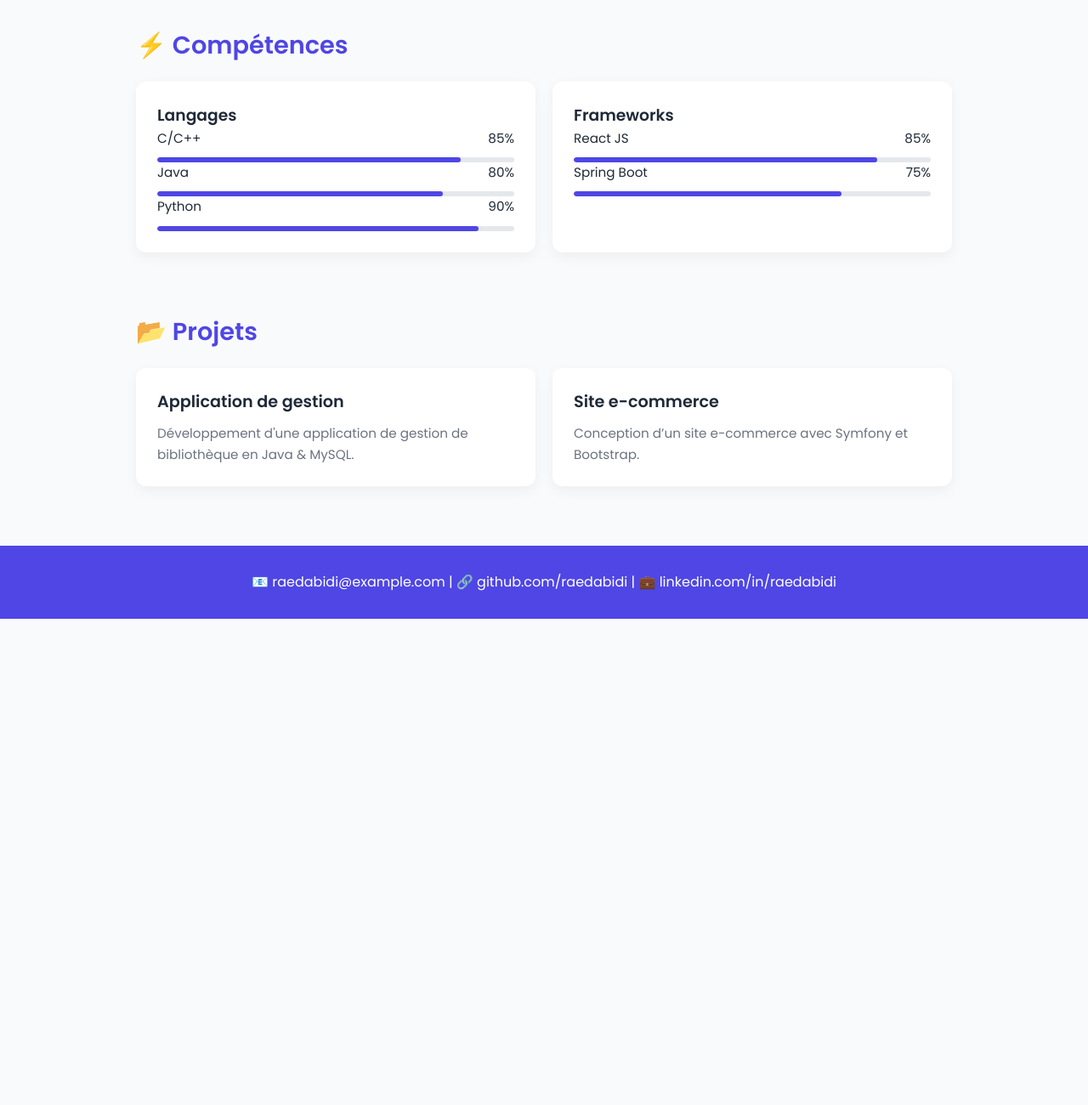
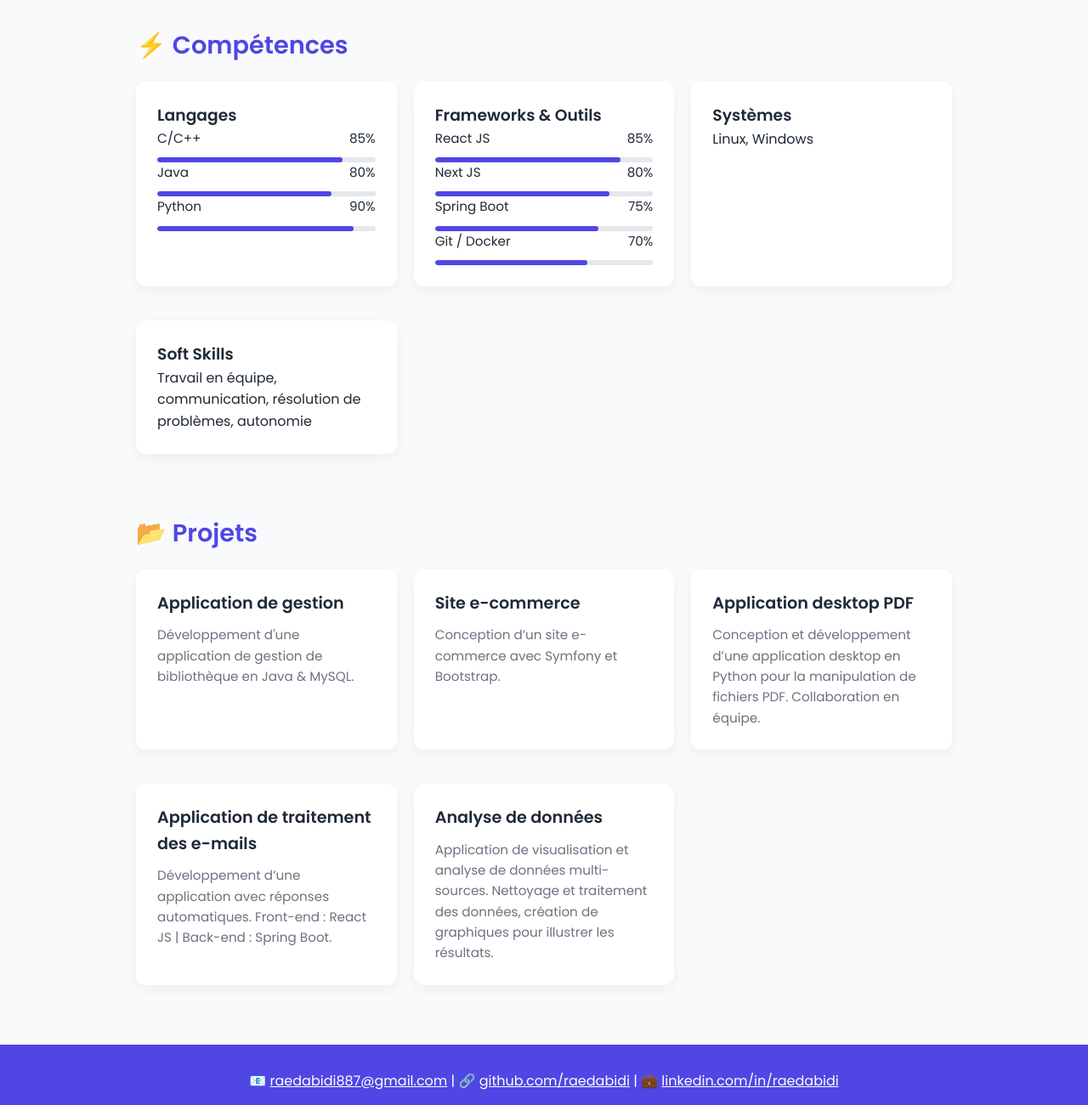
Before and after one commit to raedabidi/portfolio, a plain HTML site: page index.html in a window 1280 px wide. Shown: the part 460-1760 px from the top of the page at 85% size. Before the commit the page ends 1188 px from the top, so only its background shows below. Drawn offline with Linux system fonts and the light colour scheme.

Commit message:
Update index.html

```diff
--- a/index.html
+++ b/index.html
@@ -7,7 +7,7 @@
   <link href="https://fonts.googleapis.com/css2?family=Poppins:wght@400;600&display=swap" rel="stylesheet">
   <style>
     :root {
-      --primary: #4f46e5; /* bleu élégant */
+      --primary: #4f46e5;
       --secondary: #6366f1;
       --background: #f9fafb;
       --text-dark: #1f2937;
@@ -68,9 +68,7 @@
       transition: transform 0.2s;
     }
 
-    .card:hover {
-      transform: translateY(-5px);
-    }
+    .card:hover { transform: translateY(-5px); }
 
     .skills-grid, .projects-grid {
       display: grid;
@@ -149,11 +147,23 @@
           <div class="progress"><div class="progress-bar" style="width:90%"></div></div>
         </div>
         <div class="card">
-          <h3>Frameworks</h3>
+          <h3>Frameworks & Outils</h3>
           <div class="skill-item">React JS <span>85%</span></div>
           <div class="progress"><div class="progress-bar" style="width:85%"></div></div>
+          <div class="skill-item">Next JS <span>80%</span></div>
+          <div class="progress"><div class="progress-bar" style="width:80%"></div></div>
           <div class="skill-item">Spring Boot <span>75%</span></div>
           <div class="progress"><div class="progress-bar" style="width:75%"></div></div>
+          <div class="skill-item">Git / Docker <span>70%</span></div>
+          <div class="progress"><div class="progress-bar" style="width:70%"></div></div>
+        </div>
+        <div class="card">
+          <h3>Systèmes</h3>
+          <p>Linux, Windows</p>
+        </div>
+        <div class="card">
+          <h3>Soft Skills</h3>
+          <p>Travail en équipe, communication, résolution de problèmes, autonomie</p>
         </div>
       </div>
     </section>
@@ -169,12 +179,27 @@
           <h3>Site e-commerce</h3>
           <p>Conception d’un site e-commerce avec Symfony et Bootstrap.</p>
         </div>
+        <div class="card project-card">
+          <h3>Application desktop PDF</h3>
+          <p>Conception et développement d’une application desktop en Python pour la manipulation de fichiers PDF. Collaboration en équipe.</p>
+        </div>
+        <div class="card project-card">
+          <h3>Application de traitement des e-mails</h3>
+          <p>Développement d’une application avec réponses automatiques. Front-end : React JS | Back-end : Spring Boot.</p>
+        </div>
+        <div class="card project-card">
+          <h3>Analyse de données</h3>
+          <p>Application de visualisation et analyse de données multi-sources. Nettoyage et traitement des données, création de graphiques pour illustrer les résultats.</p>
+        </div>
       </div>
     </section>
   </div>
 
   <footer>
-    <p>📧 raedabidi@example.com | 🔗 github.com/raedabidi | 💼 linkedin.com/in/raedabidi</p>
+    <p>📧 <a href="mailto:raedabidi887@gmail.com" style="color:white;">raedabidi887@gmail.com</a> |
+       🔗 <a href="https://github.com/raedabidi" target="_blank" style="color:white;">github.com/raedabidi</a> |
+       💼 <a href="https://www.linkedin.com/in/raed-abidi-45a22537b/" target="_blank" style="color:white;">linkedin.com/in/raedabidi</a>
+    </p>
   </footer>
 </body>
 </html>
```
